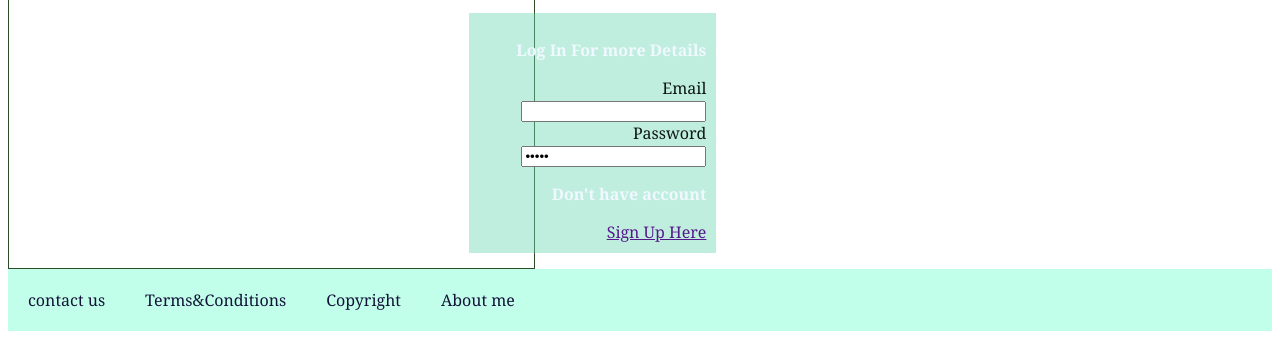
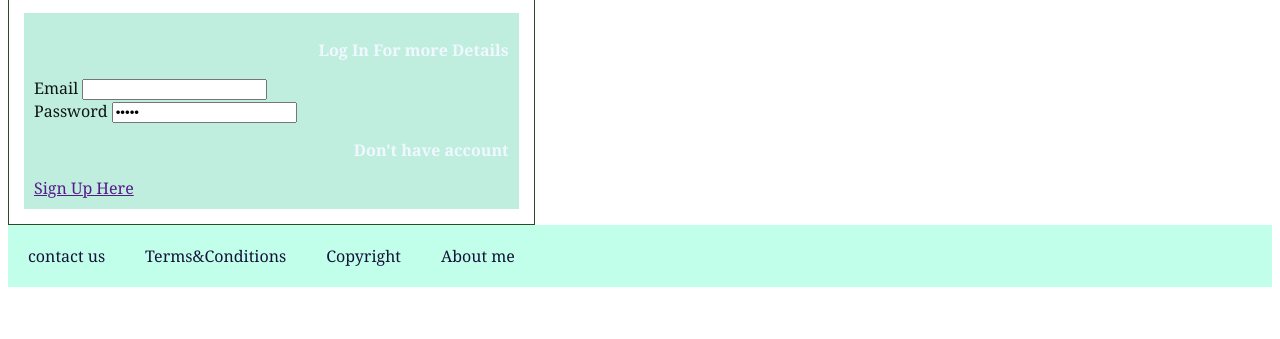
Before and after one commit to Janntulweb/First, a plain HTML site: page index.html in a window 1280 px wide. Shown: the part 995-1334 px from the top of the page. After the commit the page ends 1290 px from the top, so only its background shows below. Drawn offline with Linux system fonts and the light colour scheme.

Commit message:
files added

```diff
--- a/style.css
+++ b/style.css
@@ -48,11 +48,10 @@ nav a {
 aside{
     background-color: rgba(103, 214, 177, 0.414);
     color: rgb(14, 21, 21);
-    margin-left: 90%;
     padding:10px;
-    text-align:right;
-    width: 50%;
-    float: left;
+    text-align:left;
+    width: 100%;
+    float: right;
 }
 p{
     text-align: right;
```
